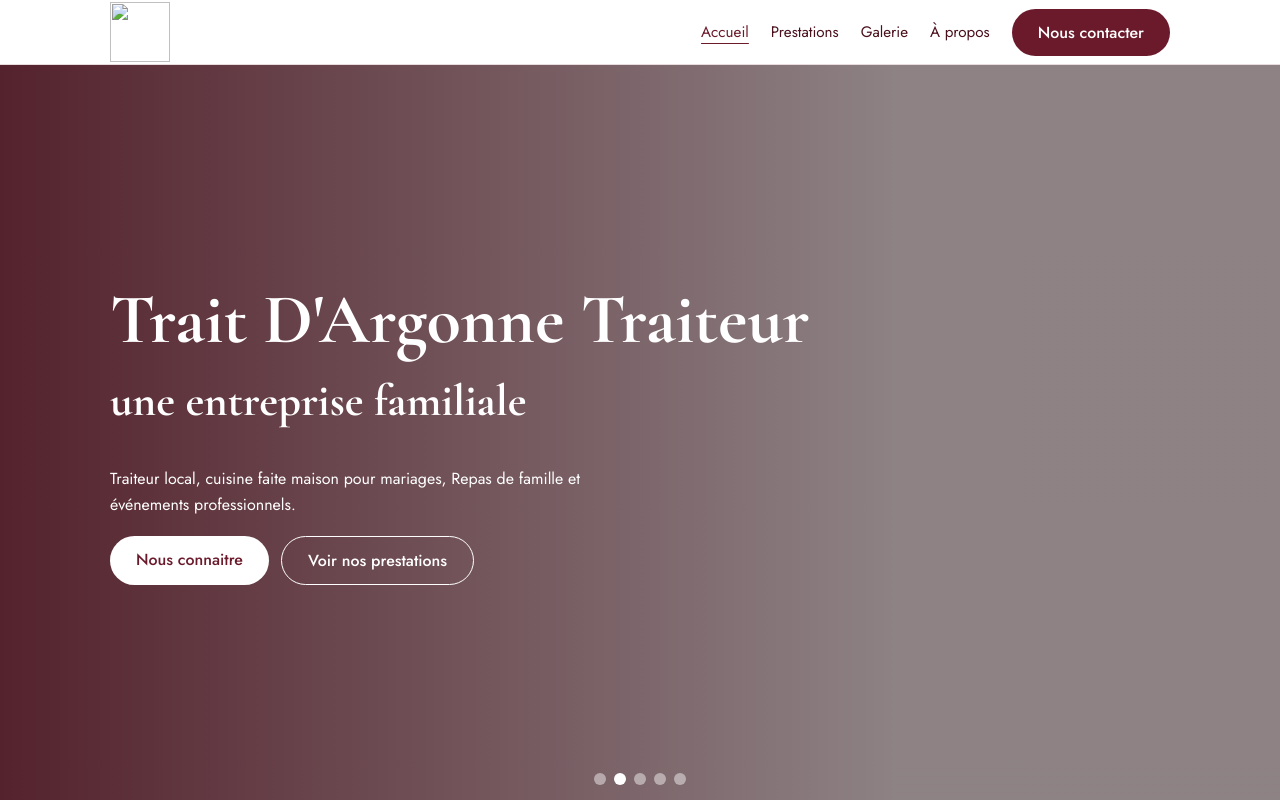
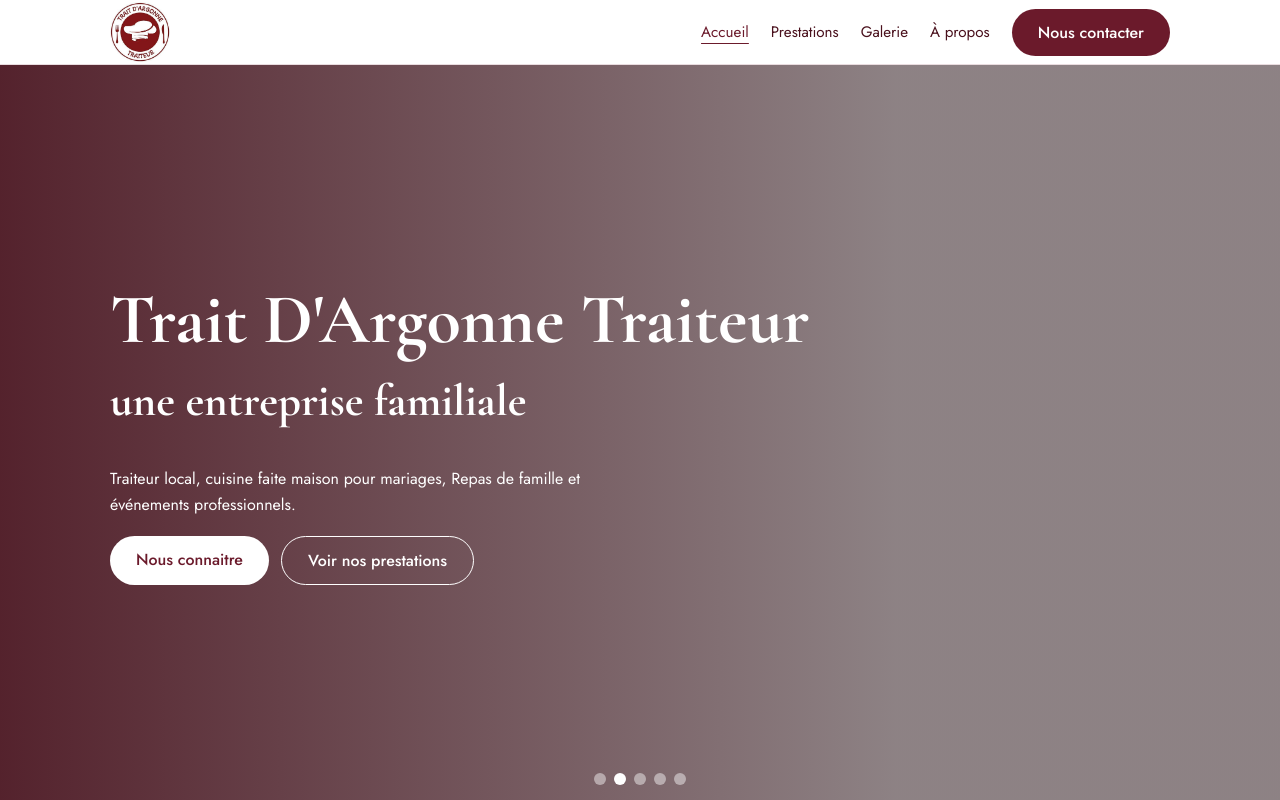
Before and after one commit to Lambseb/trait-argonne-traiteur, a plain HTML site: page index.html in a window 1280 px wide. Shown: the top 800 px of the page. Drawn offline with nearby package versions, Linux system fonts and the light colour scheme; the site is published under a folder, as on GitHub Pages, so addresses that start at the root find nothing.

Commit message:
fix logo

```diff
--- a/index.html
+++ b/index.html
@@ -126,7 +126,7 @@
   <body>
     <header class="site-header">
       <div class="container site-header__inner">
-        <img class="logo" href="index.html"  src="/assets/img/logo traiteur.jpg"></img>
+        <img class="logo" href="index.html"  src="assets/img/logo traiteur.jpg"></img>
 
         <button class="burger" aria-expanded="false" aria-controls="nav">
           Menu
```
